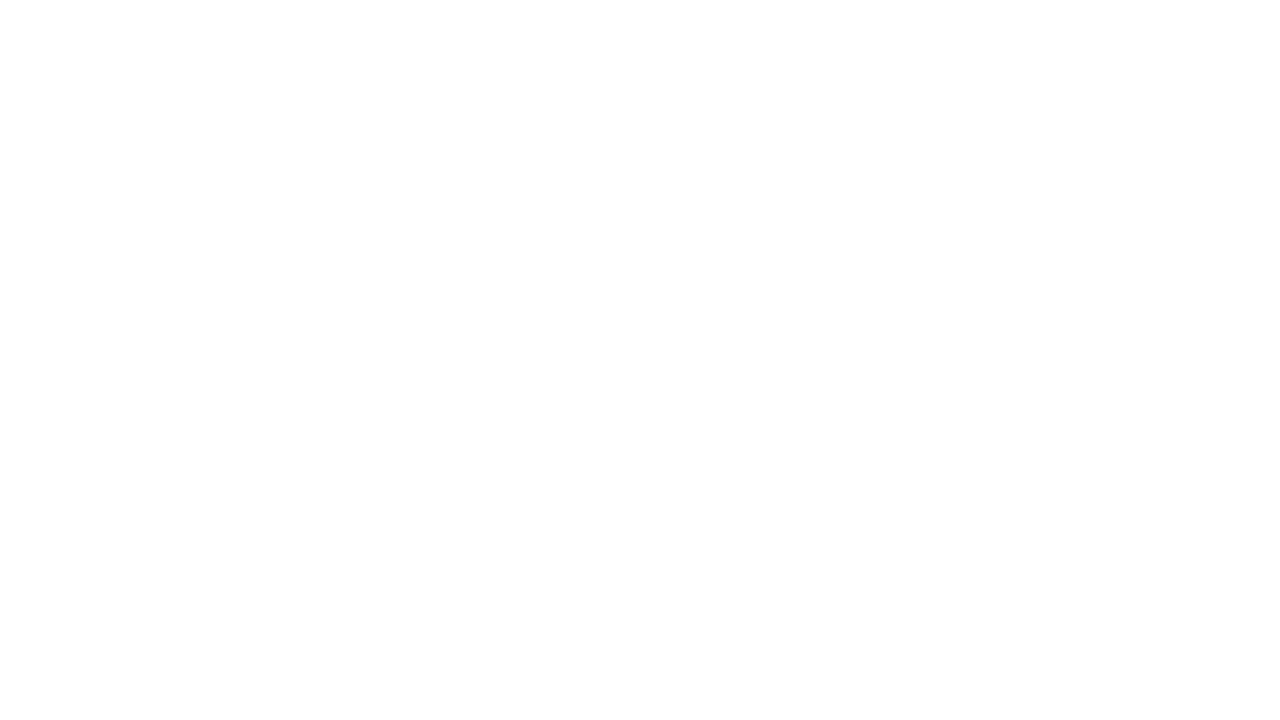
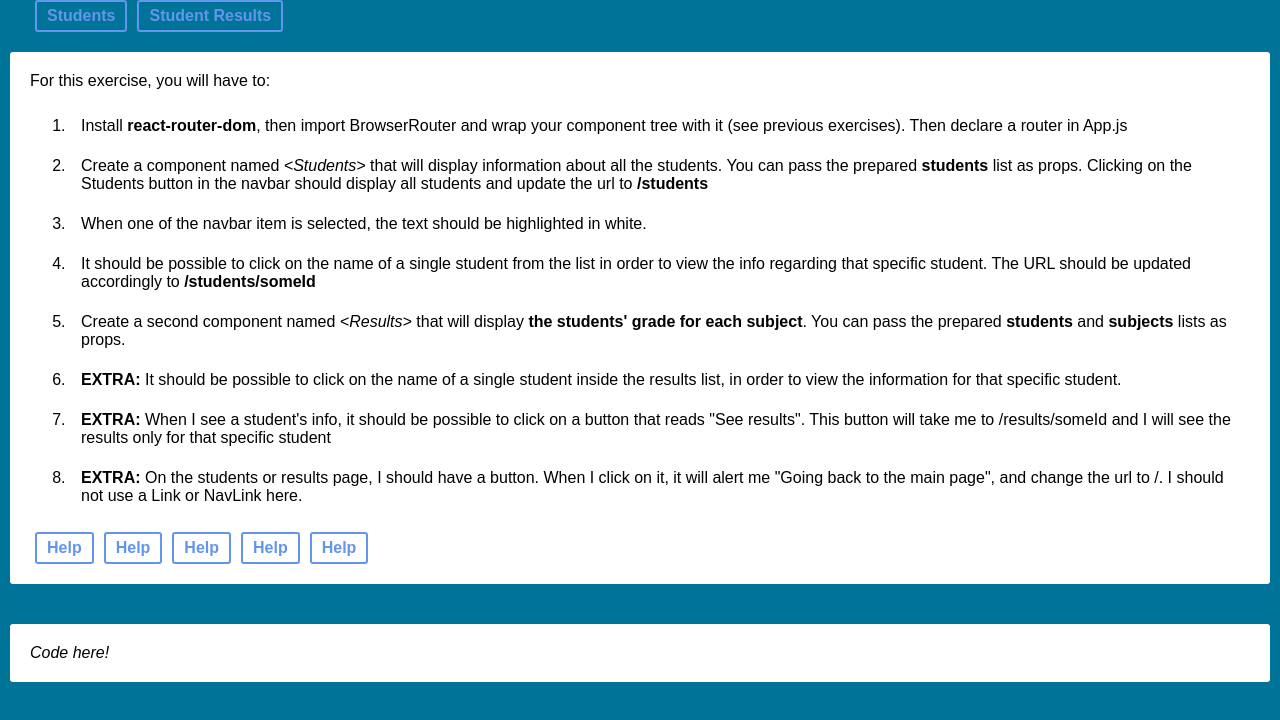
Before and after one commit to olkhon/routingfull, a React (Create React App) app: page / in a window 1280 px wide. Shown: the top 720 px of the page. Built offline with nearby package versions, Linux system fonts and the light colour scheme; no server answers.

Commit message:
add node-sass package

```diff
--- a/package.json
+++ b/package.json
@@ -7,6 +7,7 @@
     "@testing-library/react": "^11.2.3",
     "@testing-library/user-event": "^12.6.0",
     "axios": "^0.21.1",
+    "node-sass": "^5.0.0",
     "react": "^17.0.1",
     "react-dom": "^17.0.1",
     "react-router-dom": "^5.2.0",
--- a/src/App.js
+++ b/src/App.js
@@ -1,12 +1,131 @@
+import React, { useState, useEffect } from "react";
+import axios from "axios";
+import "./styles.scss";
 
-import './App.css';
+const App = () => {
+  const [students, setStudents] = useState([]);
 
-function App() {
+  useEffect(() => {
+    const fetchStudents = async () => {
+      const students = await axios
+        .get("https://jsonplaceholder.typicode.com/users")
+        .then(result => result.data);
+      return students;
+    };
+    fetchStudents().then(res => setStudents(res));
+  }, []);
+
+  const subjects = ["React", "HTML", "CSS", "JS"];
+
   return (
     <div className="App">
+      <nav>
+        <a className="link" href="#">
+          Students
+        </a>
+        <a className="link" href="#">
+          Student Results
+        </a>
+      </nav>
+      <div className="Instructions">
+        <div className="block">
+          For this exercise, you will have to:
+          <ol>
+            <li>
+              Install <b>react-router-dom</b>, then import BrowserRouter and
+              wrap your component tree with it (see previous exercises). Then
+              declare a router in App.js
+            </li>
+            <li>
+              Create a component named <em>{"<Students>"}</em> that will display
+              information about all the students. You can pass the prepared{" "}
+              <b>students</b> list as props. Clicking on the Students button in
+              the navbar should display all students and update the url to{" "}
+              <b>/students</b>
+            </li>
+            <li>
+              When one of the navbar item is selected, the text should be
+              highlighted in white.
+            </li>
+            <li>
+              It should be possible to click on the name of a single student
+              from the list in order to view the info regarding that specific
+              student. The URL should be updated accordingly to{" "}
+              <b>/students/someId</b>
+            </li>
+            <li>
+              Create a second component named <em>{"<Results>"}</em> that will
+              display <b>the students' grade for each subject</b>. You can pass
+              the prepared <b>students</b> and <b>subjects</b> lists as props.
+            </li>
+            <li>
+              <b>EXTRA:</b> It should be possible to click on the name of a
+              single student inside the results list, in order to view the
+              information for that specific student.
+            </li>
+            <li>
+              <b>EXTRA:</b> When I see a student's info, it should be possible
+              to click on a button that reads "See results". This button will
+              take me to /results/someId and I will see the results only for
+              that specific student
+            </li>
+            <li>
+              <b>EXTRA:</b> On the students or results page, I should have a
+              button. When I click on it, it will alert me "Going back to the
+              main page", and change the url to /. I should not use a Link or
+              NavLink here.
+            </li>
+          </ol>
+          <div>
+            <a
+              className="link"
+              target="_blank"
+              rel="noopener noreferrer"
+              href="https://reacttraining.com/react-router/web/example/url-params"
+            >
+              Help{" "}
+            </a>
+            <a
+              className="link"
+              target="_blank"
+              rel="noopener noreferrer"
+              href="https://reacttraining.com/react-router/web/api/Hooks/useparams"
+            >
+              Help{" "}
+            </a>
+            <a
+              className="link"
+              target="_blank"
+              rel="noopener noreferrer"
+              href="https://reacttraining.com/react-router/web/api/NavLink"
+            >
+              Help{" "}
+            </a>
+            <a
+              className="link"
+              target="_blank"
+              rel="noopener noreferrer"
+              href="https://gomakethings.com/chaining-array-methods-in-vanilla-js/"
+            >
+              Help{" "}
+            </a>
+            <a
+              className="link"
+              target="_blank"
+              rel="noopener noreferrer"
+              href="https://reacttraining.com/react-router/web/api/history"
+            >
+              Help{" "}
+            </a>
+          </div>
+        </div>
 
+        <div className="block">
+          <em>Code here!</em>
+        </div>
+      </div>
     </div>
   );
-}
+};
 
 export default App;
--- /dev/null
+++ b/src/styles.scss
@@ -0,0 +1,50 @@
+body {
+    display: flex;
+    justify-content: center;
+    flex-direction: column;
+    align-items: center;
+    font-family: sans-serif;
+    background: #007398;
+    color: white;
+    padding: 0 30px;
+  }
+
+  .Instructions {
+    display: flex;
+    flex-direction: column;
+    justify-content: center;
+    align-items: center;
+
+    .block {
+      background: white;
+      border-radius: 3px;
+      padding: 20px;
+      color: black;
+      margin: 20px;
+      width: 100%;
+    }
+
+    h1 {
+      text-align: center;
+    }
+
+    li {
+      border: 1px solid white;
+      border-radius: 5px;
+      padding: 10px;
+      text-align: left;
+    }
+
+  }
+
+
+  a.link {
+    color: cornflowerblue;
+    text-decoration: none;
+    font-weight: bold;
+    border: 2px solid cornflowerblue;
+    padding: 5px 10px;
+    margin: 0 5px;
+    display: inline-block;
+    border-radius: 3px;
+  }
```
Also changed, not shown: 2 other files (tests, documents, lock files or other folders).
